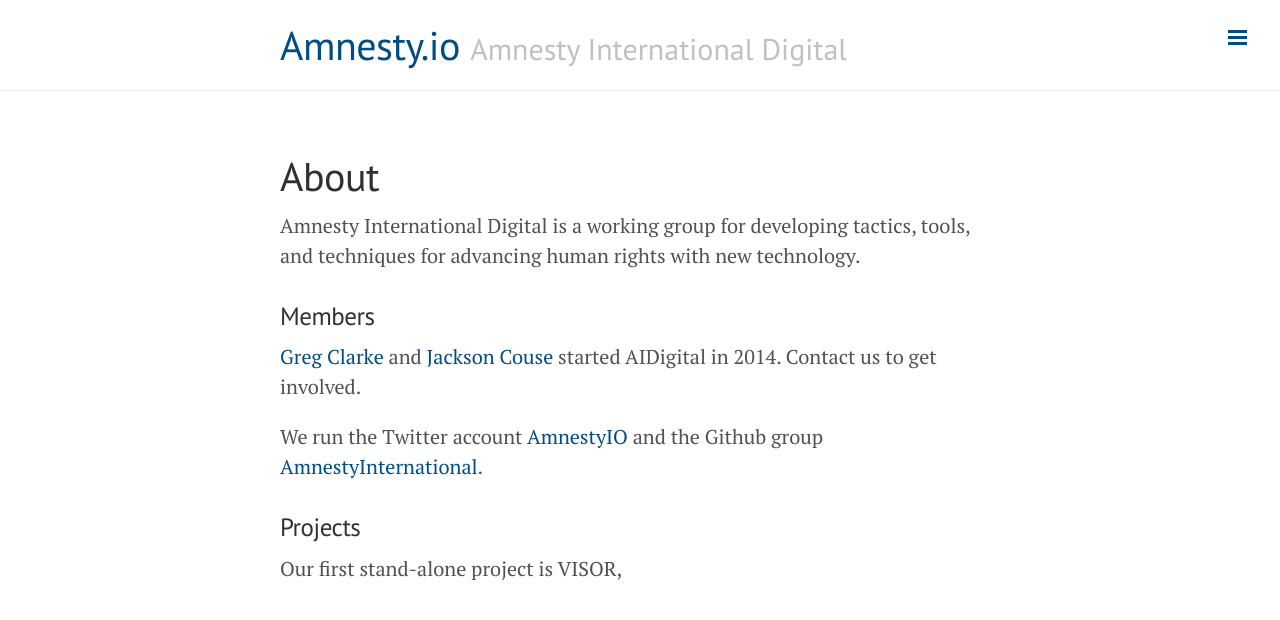
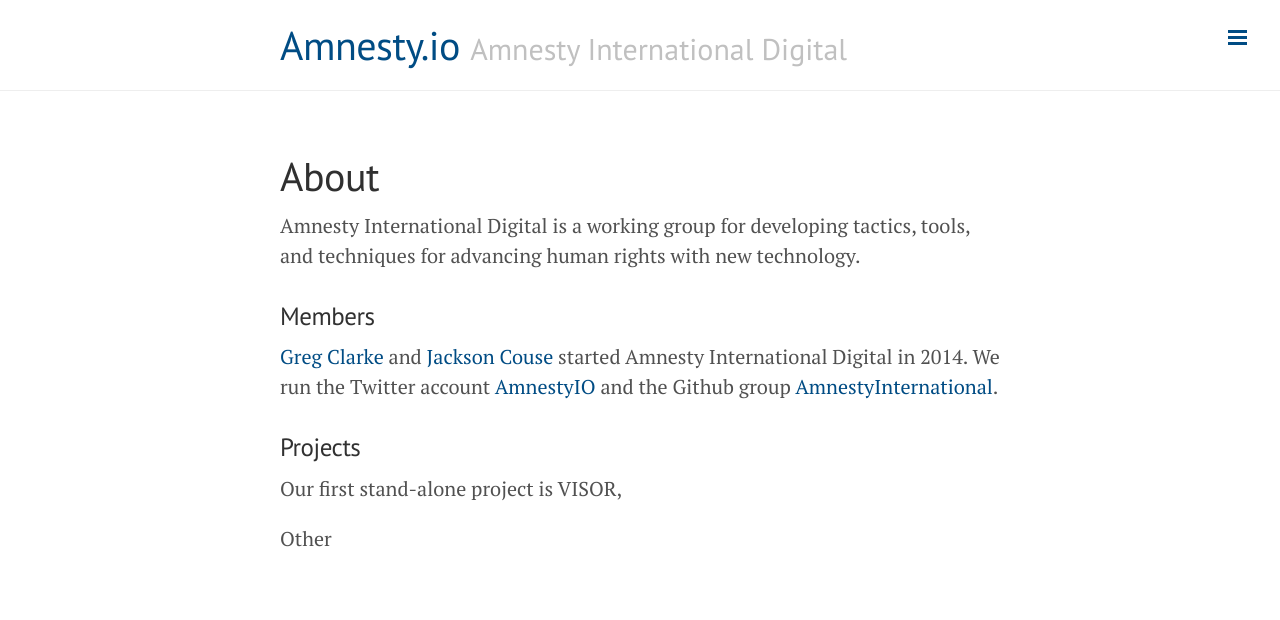
Before and after one commit to AmnestyInternational/amnestyinternational.github.com, a Jekyll site: the page built from about.md, in a window 1280 px wide. Shown: the top 620 px of the page. Built offline with Jekyll 4.4.1, drawn with Linux system fonts in a browser that asks for light colours; Markdown is read by kramdown in place of the engine named in the settings.

Commit message:
material edit

```diff
--- a/about.md
+++ b/about.md
@@ -7,10 +7,10 @@
 
 ### Members
 
-[Greg Clarke](https://twitter.com/gregologynet) and [Jackson Couse](https://twitter.com/jacksoncouse) started AIDigital in 2014. Contact us to get involved.
-
-We run the Twitter account [AmnestyIO](https://twitter.com/AmnestyIO) and the Github group [AmnestyInternational](https://github.com/amnestyinternational).
+[Greg Clarke](https://twitter.com/gregologynet) and [Jackson Couse](https://twitter.com/jacksoncouse) started Amnesty International Digital in 2014. We run the Twitter account [AmnestyIO](https://twitter.com/AmnestyIO) and the Github group [AmnestyInternational](https://github.com/amnestyinternational).
 
 ### Projects
 
 Our first stand-alone project is VISOR,
+
+Other
```
